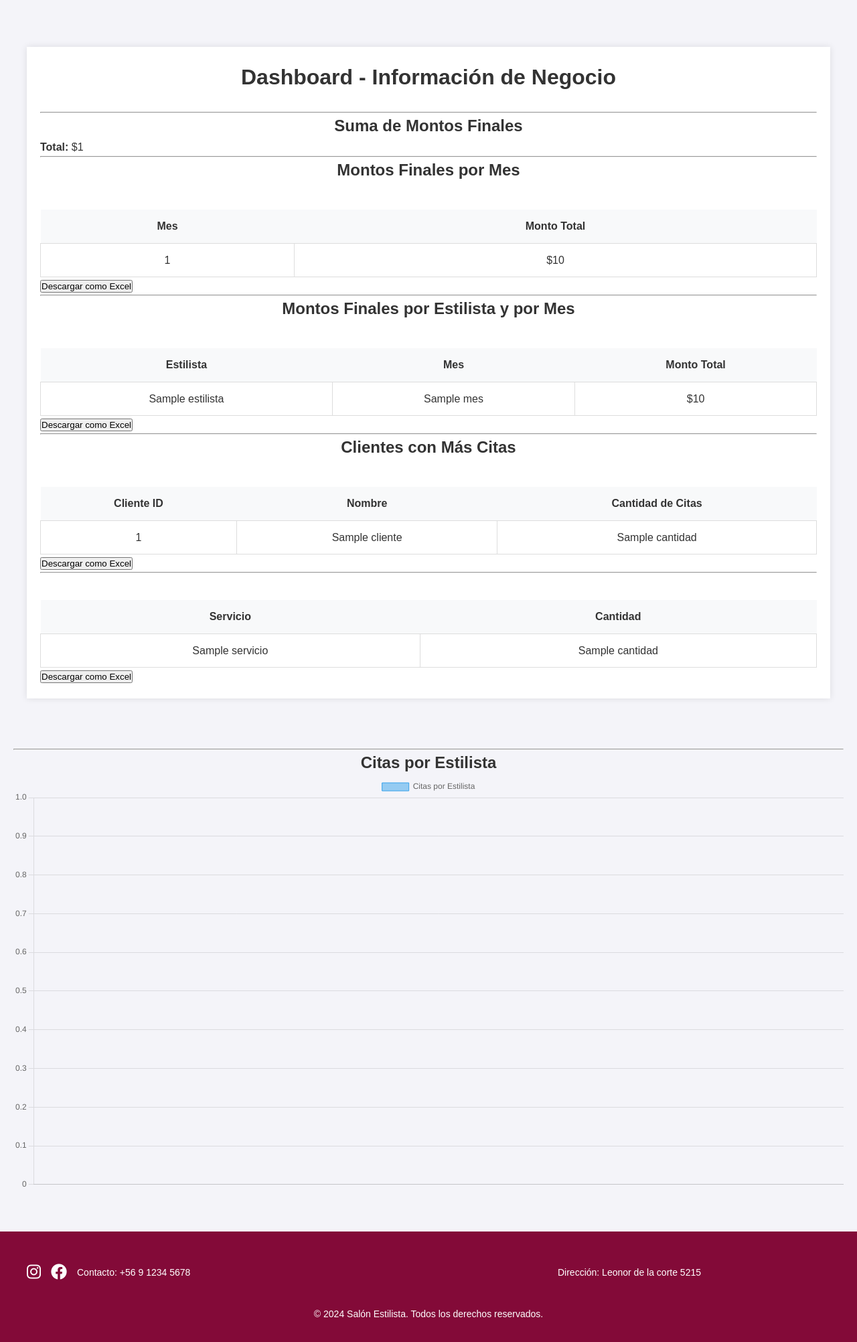
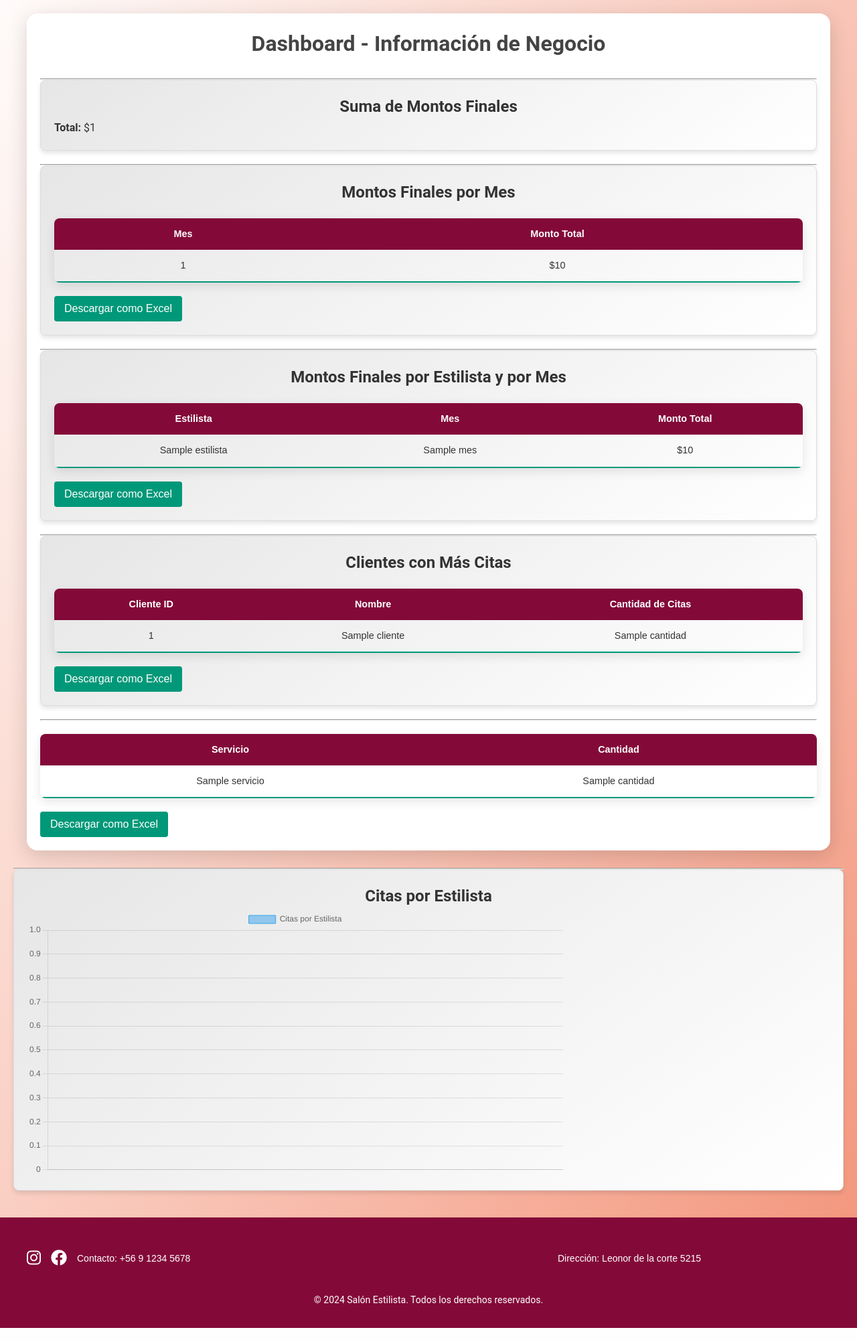
Before and after one commit to AllanManP/Reservo, a Flask app: template templates/datos_negocio.html in a window 1280 px wide. Shown: the part 159-2163 px from the top of the page at 67% size. After the commit the page ends 2142 px from the top, so only its background shows below. Run offline with Flask 3, Linux system fonts and the light colour scheme; the template is opened without the code that fills it: most values are stand-ins (such as "Sample title", 1, 10 or a date in 2020); some libraries are stand-ins or nearby versions; some web fonts are replaced.

Commit message:
Update datos_negocio.css

```diff
--- a/static/css/datos_negocio.css
+++ b/static/css/datos_negocio.css
@@ -1,7 +1,6 @@
-
 body {
-    font-family: Arial, sans-serif;
-    background-color: #f4f4f9;
+    font-family: 'Roboto', sans-serif;
+    background: linear-gradient(120deg, #ffffff, #f3947a);
     margin: 0;
     padding: 0;
 }
@@ -10,38 +9,139 @@ body {
     max-width: 1200px;
     margin: 50px auto;
     padding: 20px;
-    background-color: #ffffff;
-    box-shadow: 0 0 10px rgba(0, 0, 0, 0.1);
+    background: #fff;
+    border-radius: 16px;
+    box-shadow: 0 8px 30px rgba(0, 0, 0, 0.15);
 }
 
-h1, h2 {
+h1.titulo, h2 {
     text-align: center;
-
+    color: #444;
+    font-weight: bold;
+    animation: fadeIn 1.5s ease-in;
 }
 
-.chart-container {
-    margin-bottom: 40px;
+.card {
+    padding: 20px;
+    background: linear-gradient(145deg, #e6e6e6, #ffffff);
+    border-radius: 16px;
+    margin-bottom: 20px;
+    box-shadow: 8px 8px 15px rgba(0, 0, 0, 0.1);
+    transition: transform 0.3s ease;
 }
 
-table {
-    width: 100%;
-    margin-top: 40px;
-    border-collapse: collapse;
+.card:hover {
+    transform: translateY(-10px);
 }
 
-table th {
-    background-color: #f8f9fa;
+.styled-table {
+    width: 100%;
+    border-collapse: collapse;
+    margin: 20px 0;
+    font-size: 1rem;
+    border-radius: 8px;
+    overflow: hidden;
+    box-shadow: 0 5px 15px rgba(0, 0, 0, 0.1);
 }
 
-table td {
-    border: 1px solid #ddd;
+.styled-table thead tr {
+    background-color: #830a38;
+    color: #ffffff;
+    text-align: center;
+    font-weight: bold;
 }
 
-th, td {
+.styled-table th, .styled-table td {
     padding: 12px;
     text-align: center;
 }
 
-th {
-    background-color: #f2f2f2;
+.styled-table tbody tr:hover {
+    background-color: #dfe6e9;
 }
+
+.btn {
+    background: #00cec9;
+    color: white;
+    border: none;
+    padding: 10px 20px;
+    border-radius: 8px;
+    cursor: pointer;
+    transition: background-color 0.3s ease;
+}
+
+.btn:hover {
+    background: #0984e3;
+}
+
+
+
+
+
+
+.container {
+    max-width: 1200px;
+    margin: 0 auto;
+    padding: 20px;
+}
+
+.card {
+    background-color: #f9f9f9;
+    border: 1px solid #ddd;
+    border-radius: 8px;
+    padding: 20px;
+    margin-bottom: 20px;
+    box-shadow: 0 4px 6px rgba(0, 0, 0, 0.1);
+}
+
+.card h2 {
+    margin-top: 0;
+    font-size: 1.5rem;
+    color: #333;
+}
+
+.chart-container {
+    position: relative;
+    height: 400px;  /* Ajusta la altura según el tamaño que desees */
+    width: 100%;    /* El gráfico se ajustará al 100% del contenedor */
+}
+
+.styled-table {
+    width: 100%;
+    border-collapse: collapse;
+    margin: 20px 0;
+    font-size: 0.9rem;
+    font-family: Arial, sans-serif;
+}
+
+
+.styled-table th,
+.styled-table td {
+    padding: 12px 15px;
+}
+
+.styled-table tbody tr {
+    border-bottom: 1px solid #dddddd;
+}
+
+.styled-table tbody tr:nth-of-type(even) {
+    background-color: #f3f3f3;
+}
+
+.styled-table tbody tr:last-of-type {
+    border-bottom: 2px solid #009879;
+}
+
+button {
+    background-color: #009879;
+    color: white;
+    border: none;
+    border-radius: 4px;
+    padding: 10px 15px;
+    cursor: pointer;
+    font-size: 1rem;
+}
+
+button:hover {
+    background-color: #007f65;
+}
```
